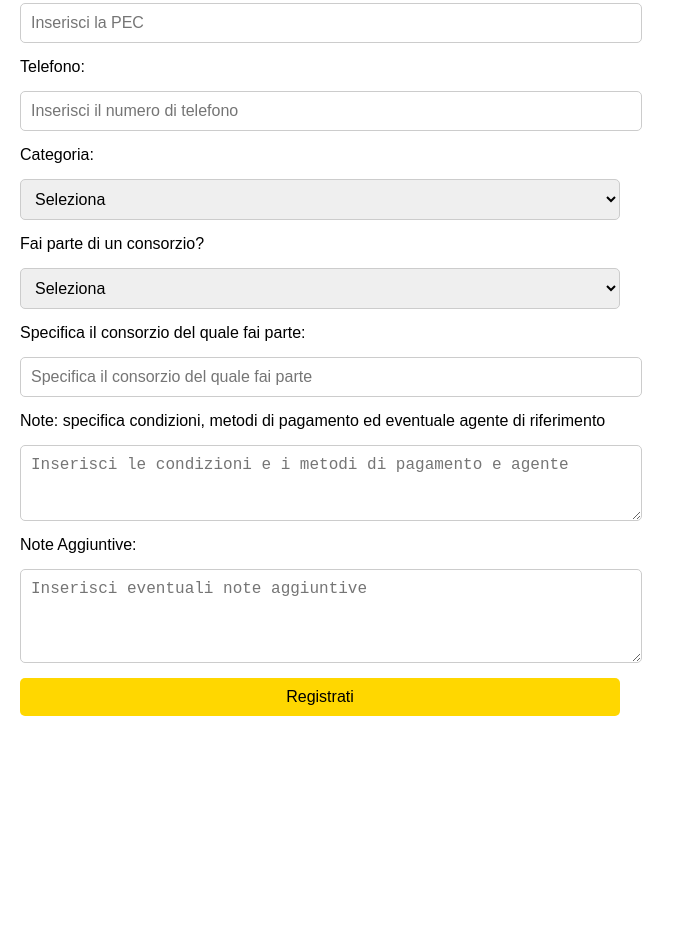
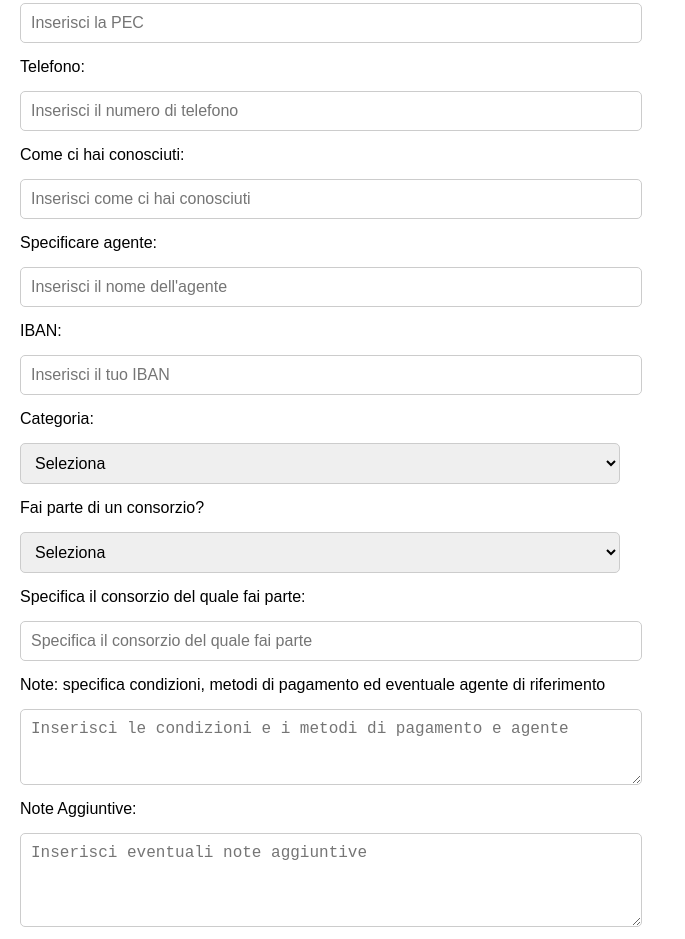
Before and after one commit to FAN-Europe-Lighting/RegistrazioneClienti, a website: page index.html in a window 1280 px wide. Shown: the part 1781-2720 px from the top of the page, without its empty margins (0-685 px from the left). Before the commit the page ends 2517 px from the top, so only its background shows below. Drawn offline with Linux system fonts and the light colour scheme.

Commit message:
index.html

```diff
--- a/index.html
+++ b/index.html
@@ -444,6 +444,15 @@
     <label for="phone">Telefono:</label>
     <input type="tel" id="phone" placeholder="Inserisci il numero di telefono" required>
 
+    <label for="conosciuti">Come ci hai conosciuti:</label>
+    <input type="text" id="conosciuti" placeholder="Inserisci come ci hai conosciuti" required>
+
+    <label for="agente">Specificare agente:</label>
+    <input type="text" id="agent" placeholder="Inserisci il nome dell'agente" required>
+
+    <label for="iban">IBAN:</label>
+    <input type="text" id="iban" placeholder="Inserisci il tuo IBAN" required>
+
 	    <label for="category">Categoria:</label>
     <select id="category" required>
       <option value="">Seleziona</option>
@@ -659,6 +668,9 @@ function handleApiError(fieldsToDisable) {
       "email",
       "pec",
       "phone",
+      "conosciuti",
+      "agente",
+      "iban"
       "category",
       "consortium",
       "consortiumName",
```
